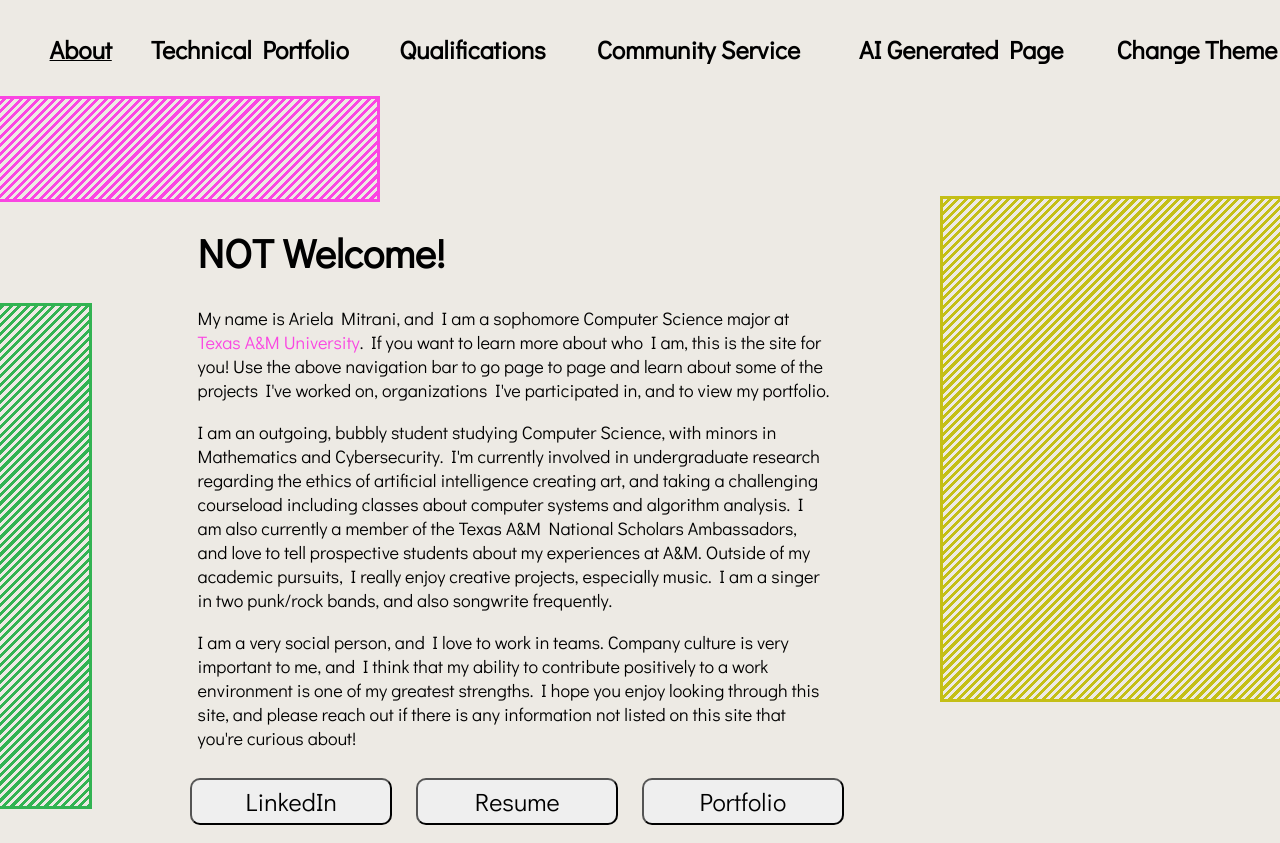
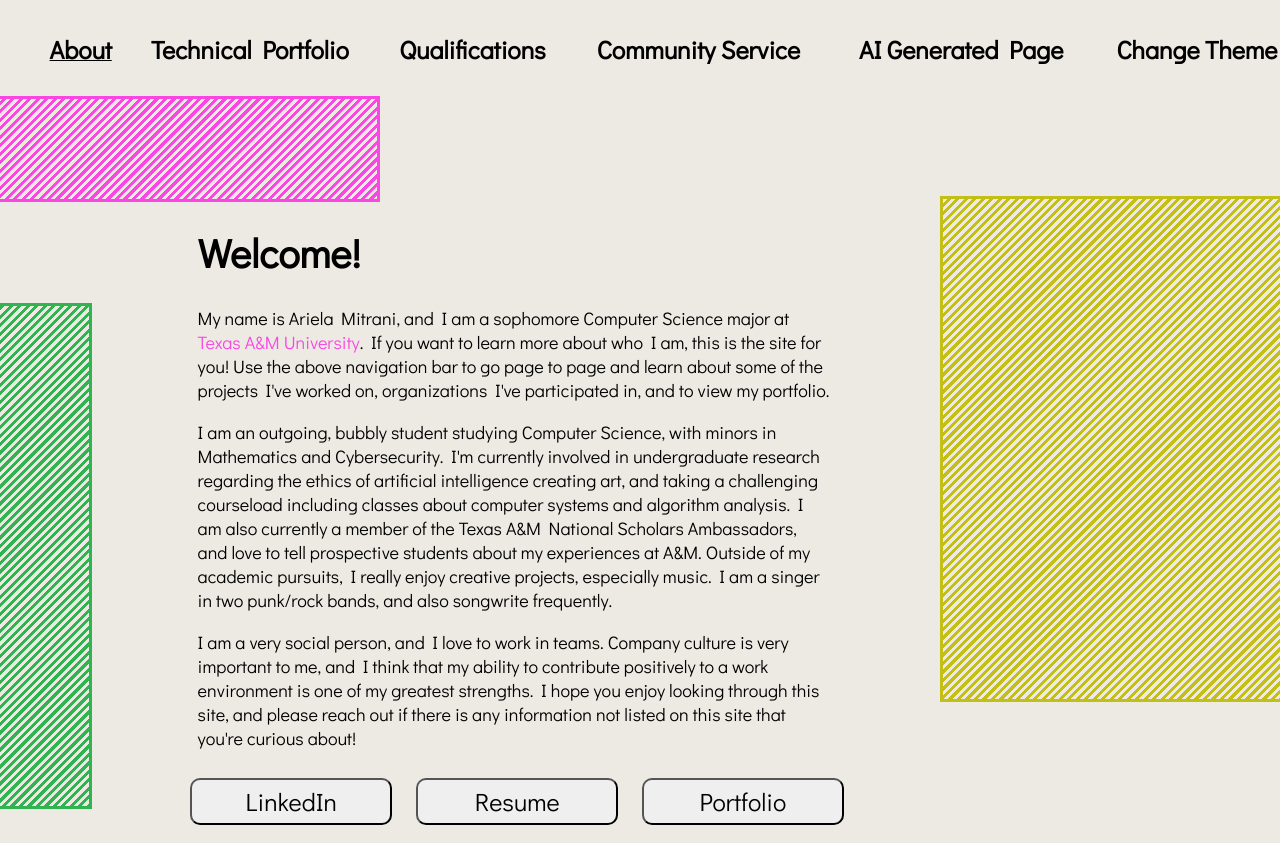
Before and after one commit to arielamitr/CloudWebsite, a plain HTML site: page index.html in a window 1280 px wide. Shown: the top 843 px of the page. Drawn offline with Linux system fonts and the light colour scheme; a script that the page names is missing.

Commit message:
Changing main text

```diff
--- a/index.html
+++ b/index.html
@@ -19,7 +19,7 @@
 <body id="bg">
   <div class="rectangle1"></div>
   <div class="rectangle3"></div>
-  <h1>NOT Welcome!</h1> <!-- This is a comment! -->
+  <h1>Welcome!</h1> <!-- This is a comment! -->
   <div class="rectangle2"></div>
   <p>My name is Ariela Mitrani, and I am a sophomore Computer Science major at <a
   href="https://www.tamu.edu/">Texas A&M University</a>. If you want to learn more about who I am, this is the site for you! Use the above navigation bar to go page to page and learn about some of the projects I've worked on, organizations I've participated in, and to view my portfolio. </p>
```
